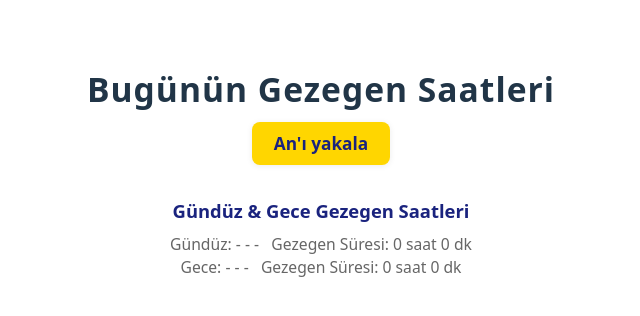
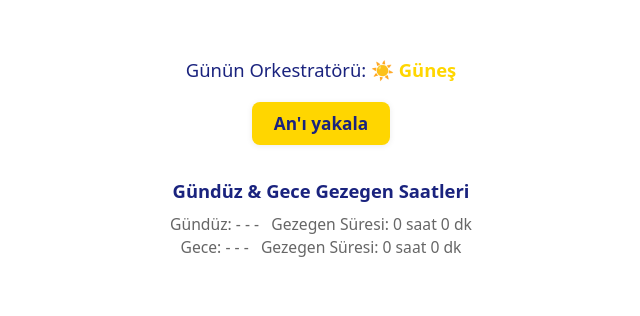
Before and after one commit to infstamina/astrosaat_v2, a React (Vite) app: page /today in a window 1280 px wide. Shown: the part 210-526 px from the top of the page, without its empty margins (319-959 px from the left). Built offline with nearby package versions, Linux system fonts and the light colour scheme.

Commit message:
Orkestrator

```diff
--- a/src/Today.jsx
+++ b/src/Today.jsx
@@ -151,7 +151,9 @@ export default function Today() {
 
   return (
   <div style={{ padding: '24px 4vw', maxWidth: 1100, margin: '0 auto' }}>
-      <h2 style={{textAlign:'center', fontSize:'2.1rem', marginBottom:8, letterSpacing:1}}>Bugünün Gezegen Saatleri</h2>
+      <div style={{textAlign:'center', fontSize:'1.15rem', marginBottom:18, color:'#1a237e'}}>
+        Günün Orkestratörü: <span style={{fontWeight:'bold', color: planetData[firstPlanetIdx].color}}>{planetData[firstPlanetIdx].icon} {planetData[firstPlanetIdx].name}</span>
+      </div>
       <div style={{textAlign:'center', marginBottom: 16}}>
         <button
           style={{
```
